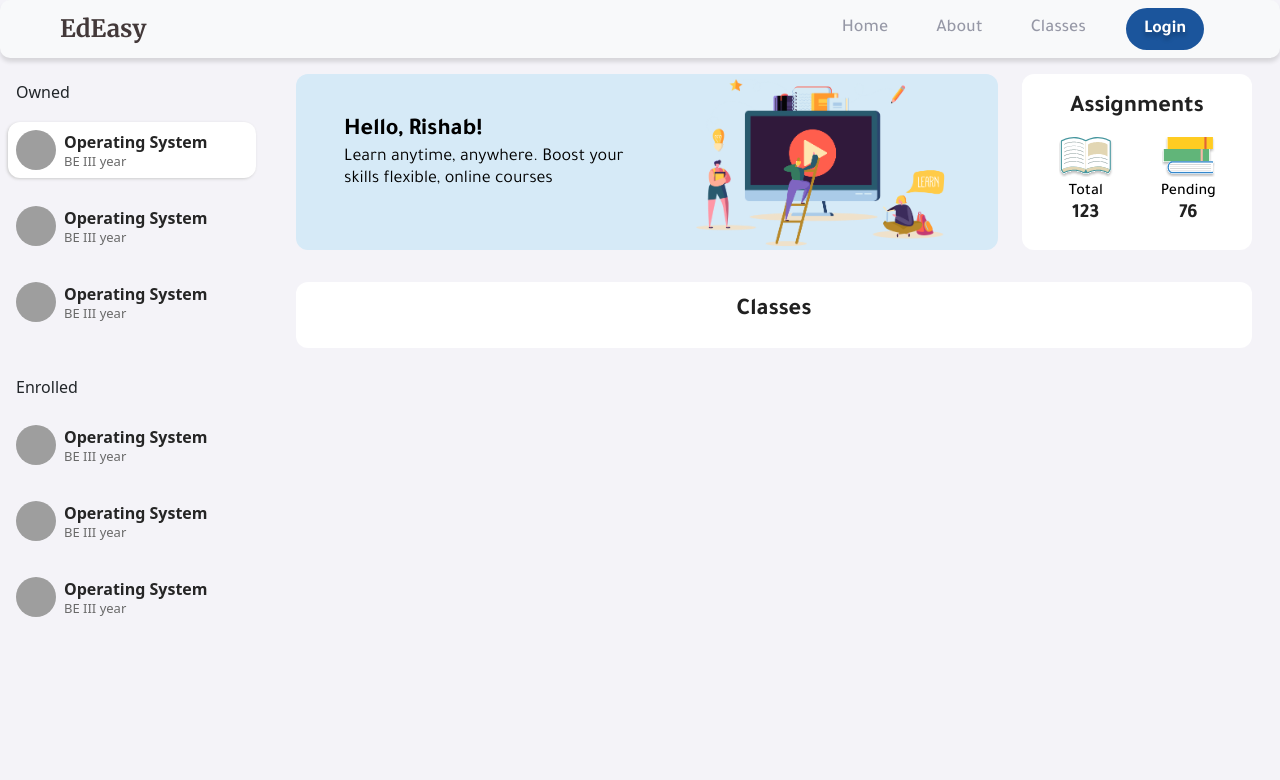
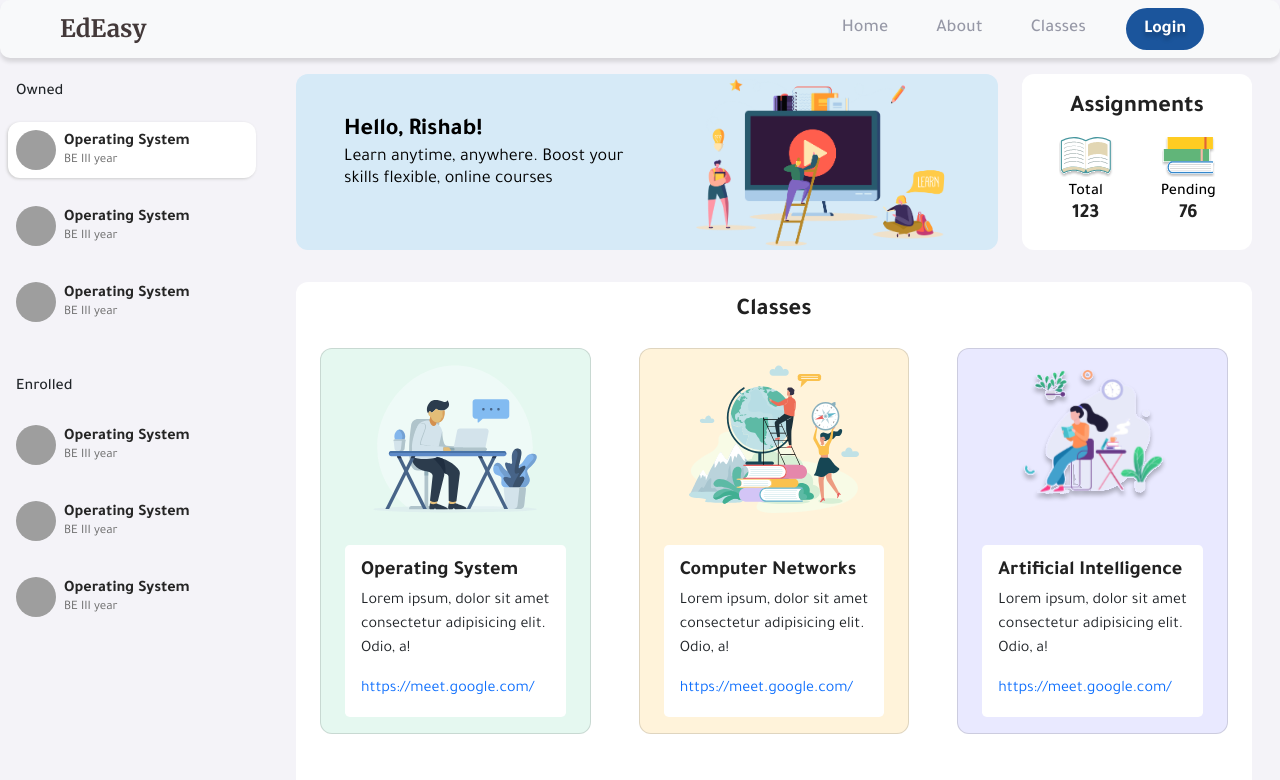
Before and after one commit to Rishab310/EdEasy, a React (Create React App) app in the folder client/: page /classes in a window 1280 px wide. Shown: the top 780 px of the page. Built offline with nearby package versions, Linux system fonts and the light colour scheme; grey boxes are pictures that could not be loaded.

Commit message:
Dashboard

```diff
--- /dev/null
+++ b/client/src/Components/Dashboard/ClassList.jsx
@@ -0,0 +1,167 @@
+import React, { Component, use } from 'react';
+import "./Dashboard.css";
+import Card1 from "../../assets/card1.svg";
+import Card2 from "../../assets/card2.svg";
+import Card3 from "../../assets/card3.svg";
+import Card4 from "../../assets/card4.svg";
+import Card5 from "../../assets/card5.svg";
+// function RenderMenuItem({ dish }) {
+//   return (
+//     <Card>
+//       <Link to={`/menu/${dish.id}`} >
+//         <CardImg width="100%" src={baseUrl + dish.image} alt={dish.name} />
+//         <CardImgOverlay>
+//           <CardTitle>{dish.name}</CardTitle>
+//         </CardImgOverlay>
+//       </Link>
+//     </Card>
+//   );
+// }
+// function Menu(props) {
+//   const menu = props.dishes.dishes.map((dish) => {
+//     return (
+//       <div key={dish.id} className="col-12 col-md-5 m-1">
+//         <RenderMenuItem dish={dish}/>
+//       </div>
+//     );
+//   });
+//   if (props.dishes.isLoading) {
+//     return (
+//       <div className="container">
+//         <div className="row">
+//           <Loading />
+//         </div>
+//       </div>
+//     );
+//   }
+//   else if (props.dishes.errMess) {
+//     return (
+//       <div className="container">
+//         <div className="row">
+//           <h4>{props.dishes.errMess}</h4>
+//         </div>
+//       </div>
+//     );
+//   }
+//   else {
+//     return (
+//       <div className="container">
+//         <div className="row">
+//           <Breadcrumb>
+//             <BreadcrumbItem><Link to='/home'>Home</Link></BreadcrumbItem>
+//             <BreadcrumbItem active>Menu</BreadcrumbItem>
+//           </Breadcrumb>
+//           <div className="col-12">
+//             <h3>Menu</h3>
+//             <hr />
+//           </div>
+//         </div>
+//         <div className="row">
+//           {menu}
+//         </div>
+//       </div>
+//     );
+//   }
+// }
+const ClassList = () => {
+  const classes = [
+    {
+      "name":"Operating System",
+      "admin":"Rishab Goyal",
+      "desc":"Lorem ipsum, dolor sit amet consectetur adipisicing elit. Odio, a!",
+      "link":"https://meet.google.com/"
+    },
+    {
+      "name":"Computer Networks",
+      "admin":"Manish Dhameja",
+      "desc":"Lorem ipsum, dolor sit amet consectetur adipisicing elit. Odio, a!",
+      "link":"https://meet.google.com/"
+    },
+    {
+      "name":"Artificial Intelligence",
+      "admin":"Jati Bajaj",
+      "desc":"Lorem ipsum, dolor sit amet consectetur adipisicing elit. Odio, a!",
+      "link":"https://meet.google.com/"
+    },
+    {
+      "name":"Database",
+      "admin":"Manish Dhameja",
+      "desc":"Lorem ipsum, dolor sit amet consectetur adipisicing elit. Odio, a!",
+      "link":"https://meet.google.com/"
+    },
+    {
+      "name":"Theory of Computation",
+      "admin":"Manish Dhameja",
+      "desc":"Lorem ipsum, dolor sit amet consectetur adipisicing elit. Odio, a!",
+      "link":"https://meet.google.com/"
+    },
+  ]
+  const RenderClasses = () => {
+    return (
+      classes.map((sub,index) => {
+        let backgroundStyle ={};
+        let card = Card1;
+        switch (index%5) {
+          case 0 : {
+            backgroundStyle = {backgroundColor:"#E5F8F0",borderRadius:"12px"};
+            card=Card1;
+          }
+          break;
+          case 1 : {
+            backgroundStyle = {backgroundColor:"#FFF3DA",borderRadius:"12px"};
+            card=Card2;
+          }
+          break;
+          case 2 : {
+            backgroundStyle = {backgroundColor:"#E9E9FF",borderRadius:"12px"};
+            card=Card3;
+          }
+          break;
+          case 3 : {
+            backgroundStyle = {backgroundColor:"#FFE9E9",borderRadius:"12px"};
+            card=Card4;
+          }
+          break;
+          case 4 : {
+            backgroundStyle = {backgroundColor:"#FEE2FF",borderRadius:"12px"};
+            card=Card5;
+          }
+        }
+        // Swith(index%5)
+        // if((index%5)===0){
+        //   backgroundStyle = {backgroundColor:"#"}
+        // }
+        return (
+          <div key={index} className="col-12 col-md-4 d-flex justify-content-center pb-5 px-md-4">
+            <div class="card" style={{width: "90%"}} style={backgroundStyle}>
+              <img src={card} class="mx-auto p-3" height="180px"/>
+              <div class="card-body m-3 mx-md-4 rounded-3" style={{backgroundColor:"#fff"}}>
+                <h5 class="card-title heading-3">{sub.name}</h5>
+                <p class="card-text">{sub.desc}</p>
+                <a href={sub.link} target="_blank" class="card-link text-primary">{sub.link}</a>
+              </div>
+            </div>
+          </div>
+        );
+      })
+    );
+  }
+  return (
+    <>
+      <div className="col-12">
+        <div class="row my-3 ms-0 content-box">
+          <div className="col-12 heading-2 d-flex py-3 pb-4 justify-content-center">
+            Classes
+          </div>
+          <div className="col-12">
+            <div className="row">
+              <RenderClasses/>
+            </div>
+          </div>
+        </div>
+    </div>
+    </>
+   );
+}
+
+export default ClassList;
--- a/client/src/Components/Dashboard/Dashboard.jsx
+++ b/client/src/Components/Dashboard/Dashboard.jsx
@@ -7,6 +7,7 @@ import lessons from "../../assets/stat1.svg";
 import pending from "../../assets/stat3.svg";
 import SideDash from './SideDash';
 import Banner from './Banner';
+import ClassList from './ClassList';
 
 
 class Dashboard extends React.Component {
@@ -23,16 +24,7 @@ class Dashboard extends React.Component {
               <Banner/>
             </div>
             <div className="row m-3">
-              <div className="col-12">
-                  <div class="row my-3 ms-0 content-box">
-                    <div className="col-12 heading-2 d-flex py-3 pb-4 justify-content-center">
-                      Classes
-                    </div>
-                    <div className="col-12">
-
-                    </div>
-                  </div>
-              </div>
+              <ClassList/>
             </div>
           </div>
         </div>
--- a/client/src/index.css
+++ b/client/src/index.css
@@ -14,3 +14,7 @@ code {
 
 @import url('https://fonts.googleapis.com/css2?family=Merriweather:wght@300;400;700&display=swap');
 @import url('https://fonts.googleapis.com/css2?family=Merriweather:wght@300;400;700&family=Tajawal:wght@200;300;400;500;700&display=swap');
+
+* {
+  font-family: "Tajawal",system-ui,-apple-system,"Segoe UI",Roboto,"Helvetica Neue",Arial,"Noto Sans","Liberation Sans",sans-serif,"Apple Color Emoji","Segoe UI Emoji","Segoe UI Symbol","Noto Color Emoji";
+}
```
Also changed, not shown: client/src/assets/card3.svg, client/src/assets/card4.svg.
